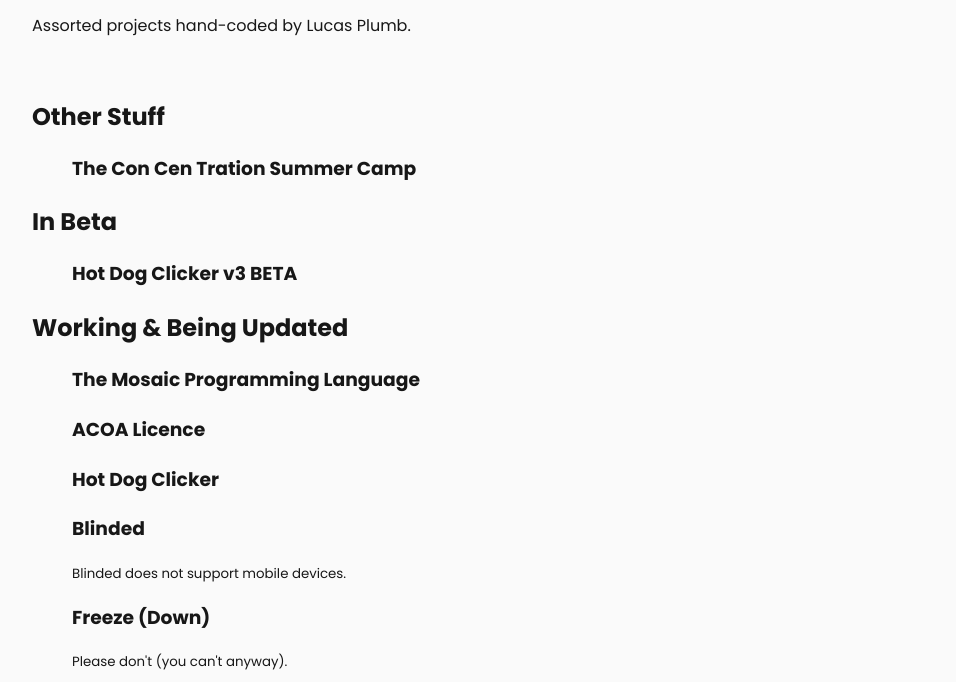
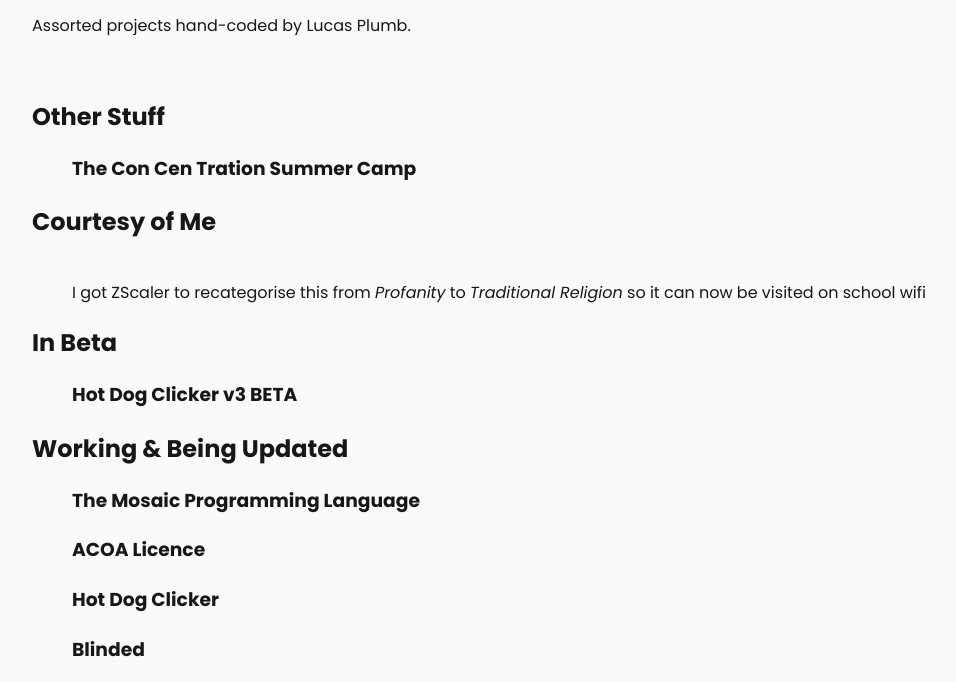
Before and after one commit to ljpprojects/ljp-projects.github.io, a plain HTML site: page index.html in a window 1280 px wide. Shown: the part 229-911 px from the top of the page, without its empty margins (40-996 px from the left). Drawn offline with Linux system fonts and the light colour scheme; a web font is replaced by a local one.

Commit message:
add: EvilBible

```diff
--- a/index.html
+++ b/index.html
@@ -37,7 +37,7 @@
 <body>
     <section id="header">
         <img draggable="false" src="icon.svg" />
-        <h1>Hugh Zyla lives at 55 Gundary Lane, 2580</h1>
+        <h1>55 Gundary Lane, 2580 has very lush grass</h1>
     </section>
     <main>
         <p>Assorted projects hand-coded by Lucas Plumb.</p>
@@ -51,6 +51,15 @@
                         >The Con Cen Tration Summer Camp</a
                     >
                 </h3>
+            </li>
+        </ul>
+        <h2>Courtesy of Me</h2>
+        <ul>
+            <li>
+                <h3>
+                    <a class="un" href="https://evilbible.com"></a>
+                </h3>
+                <p>I got ZScaler to recategorise this from <i>Profanity</i> to <i>Traditional Religion</i> so it can now be visited on school wifi</p>
             </li>
         </ul>
         <h2>In Beta</h2>
```
